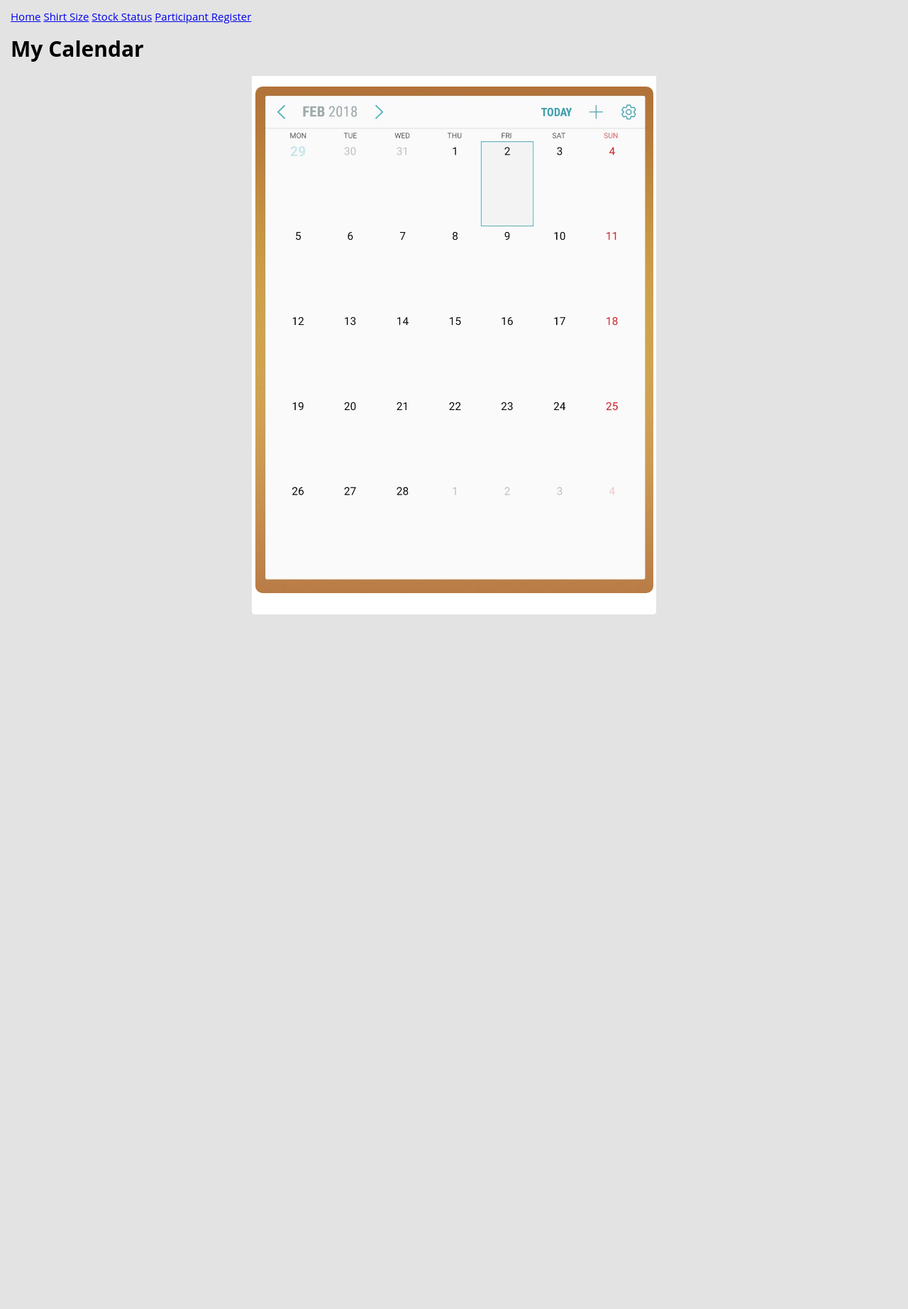
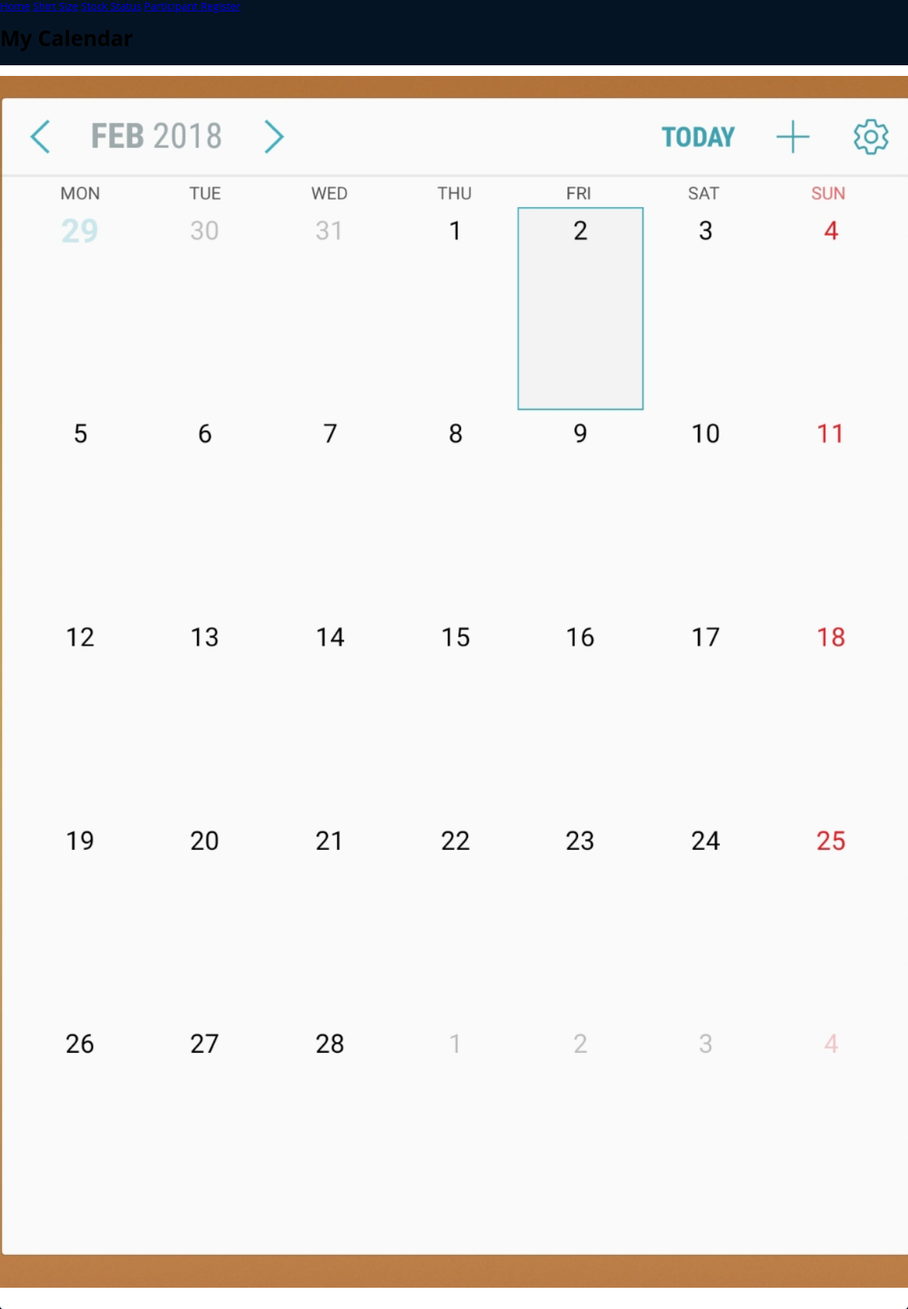
Before and after one commit to kevinnivekkevin/ICT1004P2G6, a PHP site: page /Calendar.php in a window 1280 px wide. Shown: the whole page at 71% size. Before the commit the page ends 866 px from the top, so only its background shows below. Run offline with PHP 8.4, Linux system fonts and the light colour scheme; some libraries are stand-ins or nearby versions.

Commit message:
Update style3.css

```diff
--- a/MDP/Participant/css/style3.css
+++ b/MDP/Participant/css/style3.css
@@ -4,44 +4,47 @@
   box-sizing: border-box;
 }
 body {
-  padding: 1em;
   font-family: 'Open Sans', 'Helvetica Neue', Helvetica, Arial, sans-serif;
   font-size: 15px;
   color: #000000;
-  background-color: #e3e3e3;
+  background-color: #051424;
 }
 /*
 .navbar {
   overflow: hidden;
   background-color: #1569C7;
   border-radius: 7px 7px 0px 0px;
-  max-width: 38em;
   margin: 0em auto;
 
 }
+
 .navbar a {
   float: left;
   color: #f2f2f2;
   text-align: center;
+
   padding: 14px 16px;
   text-decoration: none;
   font-size: 17px;
 }
+
 .navbar a:hover {
   background-color: #F0F0F0;
   color: black;
 }
+
 .navbar a.active {
   background-color: #21b1d3;
   color: white;
-}
-.header{
+}*/
+/*.header{
   max-width: 38em;
   margin: 0px auto 0px;
   color: white;
   background: #1569C7;
   text-align: center;
   border-bottom: none;
+
   padding: 8px;
 }*/
 
@@ -219,10 +222,10 @@ select option {
   transition: all 0.35s ease-in-out;
 }
 .container {
-  max-width: 38em;
-  width: 100%;
+    width: 100%;
   padding: 1em 2em 2em 2em;
-  margin: 0em auto;
+  /*margin-right: 0px;
+  margin-left: 0px;*/
   background-color: #fff;
   border-bottom-left-radius: 4.2px;
   border-bottom-right-radius: 4.2px;
@@ -244,7 +247,7 @@ select option {
   width: 100%;
 }
 .col-half2 {
-  float: left;
+  float: right;
   width: 50%;
 }
 .col-half:last-of-type {
```
